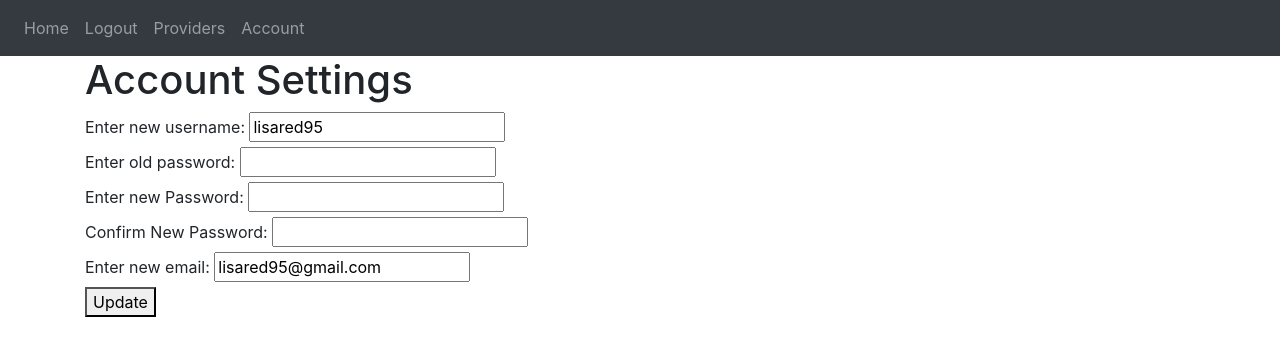
After one commit to datasheng/intro-to-database-management-system-team-ww-nailvana, a Flask app: page /account in a window 1280 px wide. The commit adds this page. Shown: the top 356 px of the page. Run offline with Flask 3, Linux system fonts and the light colour scheme; a user stored in the database is signed in; data comes from the database, SQL or seed files in the repository; data that the repository does not hold is empty; parts of the project's set-up code (start-up, migrations or seed data) failed here and were passed over; some libraries are stand-ins or nearby versions.

Commit message:
account page

```diff
--- a/Digital-Service/website/auth.py
+++ b/Digital-Service/website/auth.py
@@ -25,6 +25,7 @@ def login():
     if form.validate_on_submit():
         provider = Provider.query.filter_by(Email=form.email.data).first()
         customer = Customer.query.filter_by(Email=form.email.data).first()
+        print(provider, customer)
 
         if provider and check_password_hash(provider.Password, form.password.data):
             login_user(provider, remember=True)
@@ -80,3 +81,31 @@ def sign_up():
         flash("Account created.", category="success")
         return redirect(url_for("views.home"))
     return render_template("signup.html", user=current_user, form=form)
+
+def current_user_logged_in():
+    provider = Provider.query.filter_by(Email = current_user.Email).first()
+    customer = Customer.query.filter_by(Email = current_user.Email).first()
+    if provider is not None:
+        print(current_user.Email)
+        return "provider"
+    elif customer is not None:
+        print(current_user.Email)
+        return "customer"
+    else:
+        return None
+
+@auth.route("/account", methods=["GET", "POST"])
+def account():
+    user_type = current_user_logged_in()
+
+    if current_user.is_authenticated:
+        if user_type == "provider":
+            provider = Provider.query.filter_by(Email = current_user.Email).first()
+            #return current_user.Email
+            return render_template("account.html", user=current_user, logged_in=provider)
+        if user_type == "customer":
+            customer = Customer.query.filter_by(Email = current_user.Email).first()
+            #return current_user.Email
+            return render_template("account.html", user=current_user, logged_in=customer)
+        else:
+            return "Please log in to access this page", 401
--- /dev/null
+++ b/Digital-Service/website/templates/account.html
@@ -0,0 +1,42 @@
+{% extends "base.html" %} {% block title %}Home{% endblock %} {% block content
+    %}
+
+<!DOCTYPE html>
+<html lang="en">
+<head>
+    <meta charset="UTF-8">
+    <meta name="viewport" content="width=device-width, initial-scale=1.0">
+    <title>Account Settings</title>
+    <style>
+        /* Add your custom CSS styles here */
+    </style>
+</head>
+<body>
+    <h1>Account Settings</h1>
+    <form action="/update_account" method="POST">
+        <div>
+            <label for="username">Enter new username:</label>
+            <input type="text" id="username" name="username" value="{{ logged_in.Username }}" required>
+        </div>
+        <div>
+            <label for="password">Enter old password:</label>
+            <input type="password" id="password" name="password" required>
+        </div>
+        <div>
+            <label for="new_password">Enter new Password:</label>
+            <input type="password" id="new_password" name="new_password">
+        </div>
+        <div>
+            <label for="confirm_password">Confirm New Password:</label>
+            <input type="password" id="confirm_password" name="confirm_password">
+        </div>
+        <div>
+            <label for="email">Enter new email:</label>
+            <input type="email" id="email" name="email" value="{{ logged_in.Email }}" required>
+        </div>
+        <button type="submit">Update</button>
+    </form>
+</body>
+</html>
+
+{% endblock %}
--- a/Digital-Service/website/templates/base.html
+++ b/Digital-Service/website/templates/base.html
@@ -33,6 +33,7 @@
                 <a class="nav-item nav-link" id="home" href="/">Home</a>
                 <a class="nav-item nav-link" id="logout" href="/logout">Logout</a>
                 <a class="nav-item nav-link" id="providers" href="/providers">Providers</a>
+                <a class="nav-item nav-link" id="account" href="/account">Account</a>
                 {% else %}
                 <a class="nav-item nav-link" id="login" href="/login">Login</a>
                 <a class="nav-item nav-link" id="signUp" href="/signup">Sign Up</a>
--- a/Digital-Service/website/views.py
+++ b/Digital-Service/website/views.py
@@ -1,6 +1,7 @@
 from flask import Blueprint, render_template, request, flash, jsonify
 from flask_login import login_required, current_user
 from .models import *
+from .auth import *
 from . import db
 import json
 
@@ -40,7 +41,7 @@ def provider(provider_id):
 
 @views.route("/appointmentbooked", methods=['POST', 'GET'])
 def appointmentbooked():
-    return render_template("appointmentbooked.html", user=current_user, providers=providers)
+    return render_template("appointmentbooked.html", user=current_user)
 
 @views.route("/delete-note", methods=["POST"])
 def delete_note():
```
Also changed, not shown: Digital-Service/website/templates/home.html (line endings or trailing spaces).
